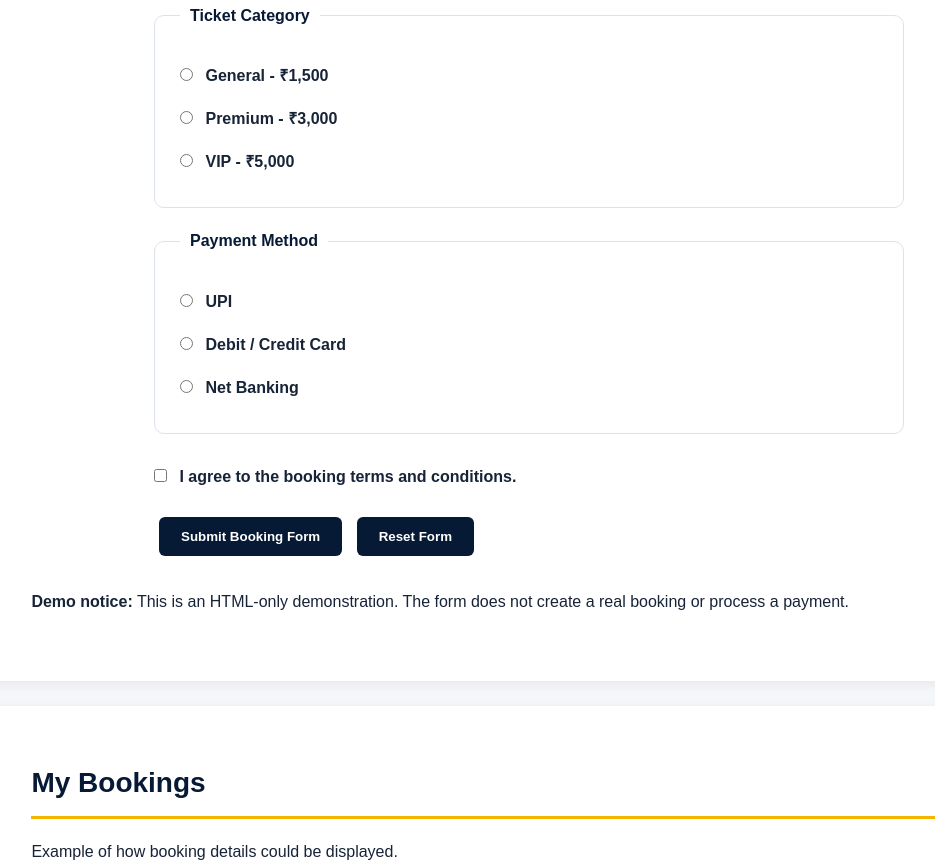
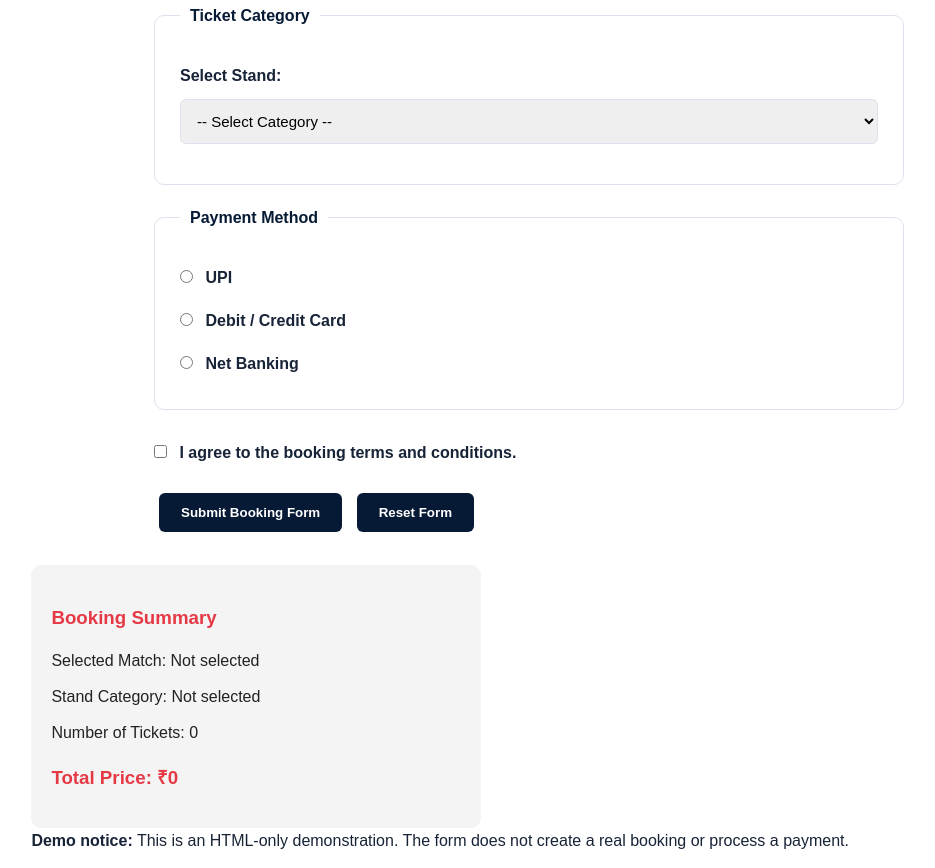
Before and after one commit to moshahid2713-afk/IPL-Ticket-Arena, a plain HTML site: page index.html in a window 1280 px wide. Shown: the part 3265-4133 px from the top of the page, without its empty margins (111-1046 px from the left). Drawn offline with Linux system fonts and the light colour scheme.

Commit message:
Complete Activity 7 - Live Booking Summary

```diff
--- a/app.js
+++ b/app.js
@@ -31,3 +31,43 @@ document.querySelectorAll('a[href="#booking"]').forEach(button => {
         }
     });
 });
+
+// Activity 7 - Live Booking Summary
+
+const matchSelect = document.getElementById("match");
+const categorySelect = document.getElementById("category");
+const ticketInput = document.getElementById("tickets");
+
+const prices = {
+    General: 1500,
+    Premium: 3000,
+    VIP: 5000
+};
+
+function updateSummary() {
+    const match = matchSelect.value;
+    const category = categorySelect.value;
+    const tickets = Number(ticketInput.value) || 0;
+
+    const total = (prices[category] || 0) * tickets;
+
+    document.getElementById("summaryMatch").textContent =
+        match || "Not selected";
+
+    document.getElementById("summaryCategory").textContent =
+        category || "Not selected";
+
+    document.getElementById("summaryTickets").textContent =
+        tickets;
+
+    document.getElementById("summaryTotal").textContent =
+        total.toLocaleString("en-IN");
+
+    showToast("Booking summary updated!");
+}
+
+// Listen for user selections
+
+matchSelect.addEventListener("change", updateSummary);
+categorySelect.addEventListener("change", updateSummary);
+ticketInput.addEventListener("input", updateSummary);
--- a/index.html
+++ b/index.html
@@ -200,21 +200,19 @@
                     </p>
                 </fieldset>
 
-                <fieldset>
-                    <legend>Ticket Category</legend>
 
-                    <input type="radio" id="general" name="category"
-                           value="General" required>
-                    <label for="general">General - ₹1,500</label><br>
+<fieldset>
+    <legend>Ticket Category</legend>
 
-                    <input type="radio" id="premium" name="category"
-                           value="Premium">
-                    <label for="premium">Premium - ₹3,000</label><br>
+    <label for="category">Select Stand:</label>
+    <select id="category" name="category" required>
+        <option value="">-- Select Category --</option>
+        <option value="General">General - ₹1,500</option>
+        <option value="Premium">Premium - ₹3,000</option>
+        <option value="VIP">VIP - ₹5,000</option>
+    </select>
+</fieldset>
 
-                    <input type="radio" id="vip" name="category"
-                           value="VIP">
-                    <label for="vip">VIP - ₹5,000</label>
-                </fieldset>
 
                 <fieldset>
                     <legend>Payment Method</legend>
@@ -245,6 +243,20 @@
                     <button type="reset">Reset Form</button>
                 </p>
             </form>
+
+<!-- Booking Summary Card -->
+<div class="booking-summary">
+    <h3>Booking Summary</h3>
+
+    <p>Selected Match: <span id="summaryMatch">Not selected</span></p>
+
+    <p>Stand Category: <span id="summaryCategory">Not selected</span></p>
+
+    <p>Number of Tickets: <span id="summaryTickets">0</span></p>
+
+    <h3>Total Price: ₹<span id="summaryTotal">0</span></h3>
+</div>
+
 
             <p>
                 <strong>Demo notice:</strong> This is an HTML-only
--- a/styles.css
+++ b/styles.css
@@ -347,3 +347,23 @@ footer a:hover {
         transform: translateY(0);
     }
 }
+/* Activity 7 - Booking Summary */
+
+.booking-summary {
+    background: #f4f4f4;
+    color: #222;
+    padding: 20px;
+    margin-top: 25px;
+    border-radius: 10px;
+    max-width: 450px;
+}
+
+.booking-summary h3 {
+    color: #e63946;
+    margin-bottom: 15px;
+}
+
+.booking-summary p {
+    margin: 10px 0;
+    font-size: 16px;
+}
```
